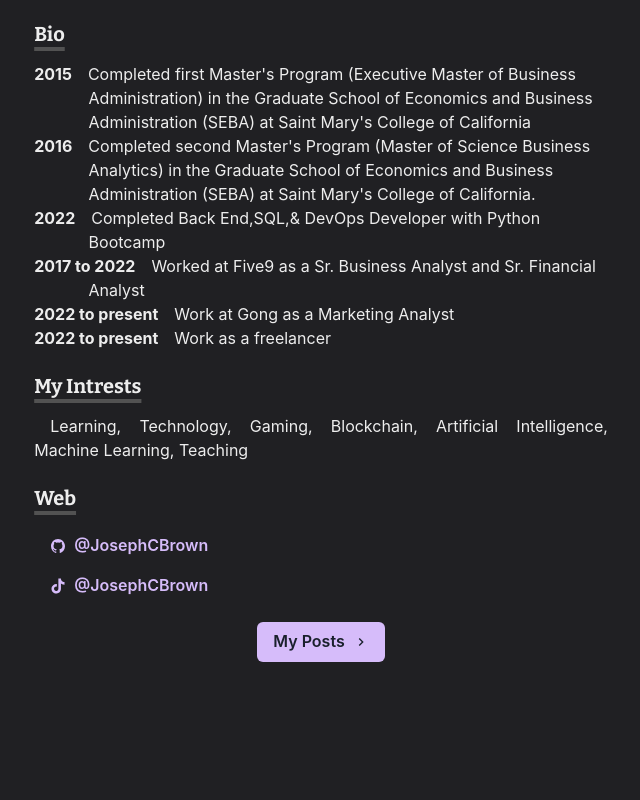
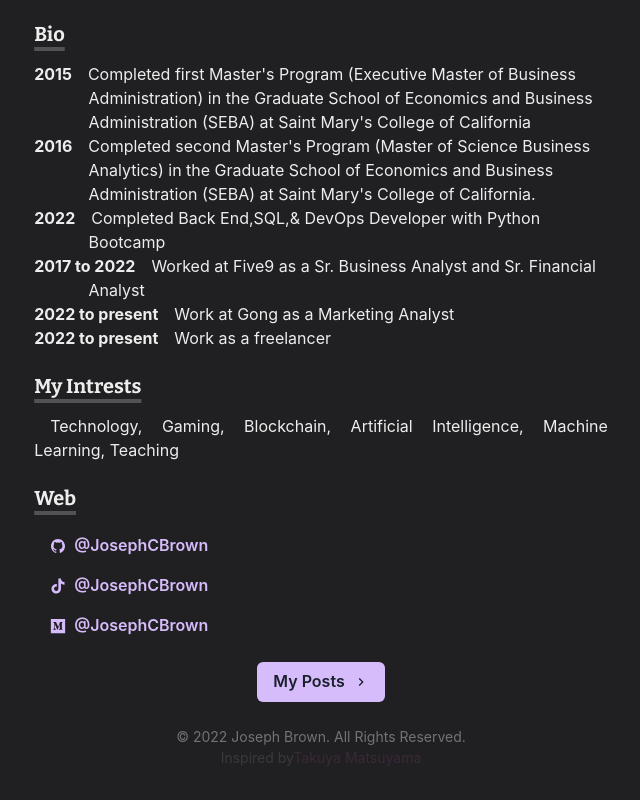
Before and after one commit to JosephCBrown/portfolio_website, a Next.js app: page / in a window 1280 px wide. Shown: the part 464-1264 px from the top of the page, without its empty margins (319-959 px from the left). Before the commit the page ends 1182 px from the top, so only its background shows below. Built offline with nearby package versions, Linux system fonts and the light colour scheme.

Commit message:
added footer and medium link

```diff
--- /dev/null
+++ b/components/footer.js
@@ -0,0 +1,19 @@
+import { Box, useColorModeValue } from '@chakra-ui/react'
+import {Link} from '@chakra-ui/react'
+const Footer = () => {
+  return (
+    <Box align="center" opacity={0.4} fontSize="sm">
+      &copy; {new Date().getFullYear()} Joseph Brown. All Rights Reserved.
+
+        <Box align="center" opacity={0.3} fontSize="sm" >
+          Inspired by
+          <Link href ="https://www.craftz.dog/" target="_blank">
+          Takuya Matsuyama
+          </Link>
+        </Box>
+    </Box>
+
+  )
+}
+
+export default Footer
--- a/components/layouts/main.js
+++ b/components/layouts/main.js
@@ -2,7 +2,7 @@ import Head from 'next/head'
 import dynamic from 'next/dynamic'
 import Navbar from '../navbar.js'
 import { Box, Container } from '@chakra-ui/react'
-// import Footer from '../footer'
+import Footer from '../footer'
 
 const Main = ({children, router}) => {
     return (
@@ -27,6 +27,8 @@ const Main = ({children, router}) => {
 
             <Container maxW="container.md" pt={14}>
                 {children}
+
+                <Footer />
             </Container>
             </Box>
     )
--- a/pages/index.js
+++ b/pages/index.js
@@ -7,7 +7,7 @@ import { BioSection, BioYear} from '../components/bio'
 import Layout from '../components/layouts/article'
 /*import Section from '../components/section'*/
 import { GridItem } from '../components/grid-item'
-import { IoLogoTwitter, IoLogoInstagram, IoLogoGithub,IoLogoTiktok } from 'react-icons/io5'
+import { IoLogoTwitter, IoLogoInstagram, IoLogoGithub,IoLogoTiktok,IoBook,IoLogoMedium } from 'react-icons/io5'
 /*import thumbYouTube from '../public/images/links/youtube.png'
 import thumbInkdrop from '../public/images/works/inkdrop_eyecatch.png'*/
 import Image from 'next/image'
@@ -122,7 +122,7 @@ const Page = () => {
           My Intrests
         </Heading>
         <Paragraph>
-          Learning, Technology, Gaming, Blockchain, Artificial Intelligence, Machine Learning, Teaching
+          Technology, Gaming, Blockchain, Artificial Intelligence, Machine Learning, Teaching
         </Paragraph>
         </Section>
         <Section delay={0.3}>
@@ -174,6 +174,17 @@ const Page = () => {
               </Button>
             </Link>
           </ListItem>
+          <ListItem>
+            <Link href="https://josephcbrown.medium.com/" target="_blank">
+              <Button
+                variant="ghost"
+                colorScheme="purple"
+                leftIcon={<IoLogoMedium/>}
+              >
+                @JosephCBrown
+              </Button>
+            </Link>
+          </ListItem>
         </List>
 
        {/*  <SimpleGrid columns={[1, 2, 2]} gap={6}>
```
Also changed, not shown: 1 other file (tests, documents, lock files or other folders).
